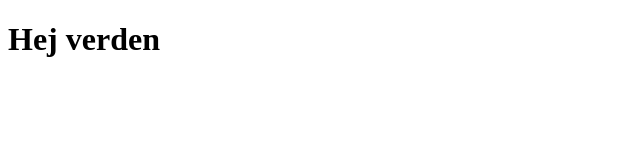
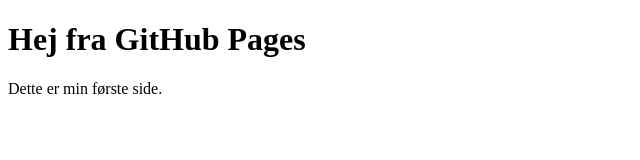
Before and after one commit to sanneabrahamsson/Test, a plain HTML site: page index.html in a window 1280 px wide. Shown: the whole page, without its empty margins (0-640 px from the left). Drawn offline with Linux system fonts and the light colour scheme.

Commit message:
Update index.html

```diff
--- a/index.html
+++ b/index.html
@@ -1,5 +1,11 @@
 <!DOCTYPE html>
-   <html>
-   <head><title>Min side</title></head>
-   <body><h1>Hej verden</h1></body>
-   </html>
+<html lang="da">
+<head>
+    <meta charset="UTF-8">
+    <title>Min første side</title>
+</head>
+<body>
+    <h1>Hej fra GitHub Pages</h1>
+    <p>Dette er min første side.</p>
+</body>
+</html>
```
